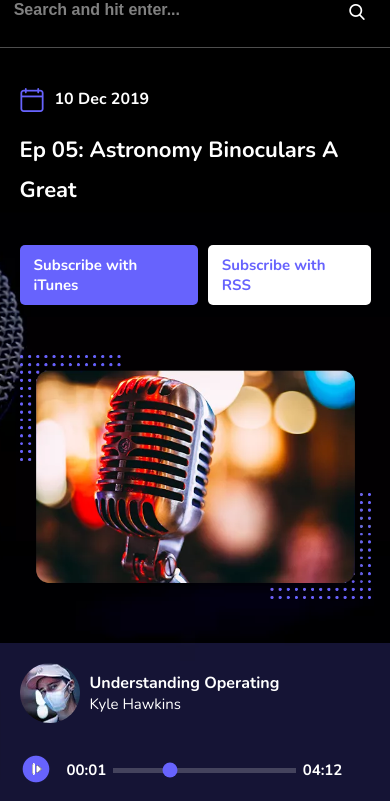
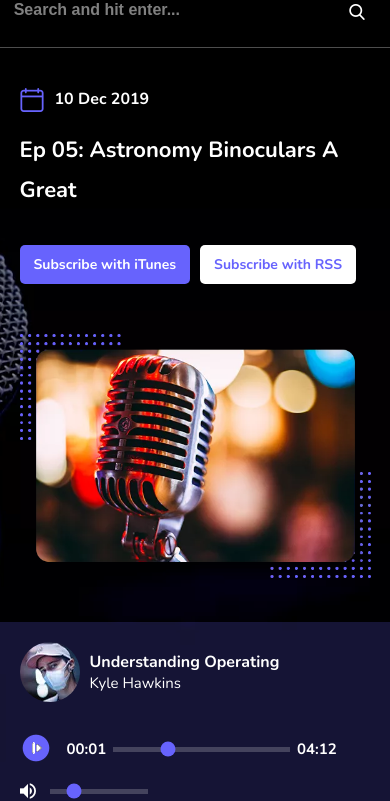
Before and after one commit to irfanWmansuri/Megapod, a plain HTML site: page index.html in a window 390 px wide. Shown: the part 73-874 px from the top of the page. Drawn offline with nearby package versions, Linux system fonts and the light colour scheme.

Commit message:
Update responsive.css

```diff
--- a/css/responsive.css
+++ b/css/responsive.css
@@ -213,7 +213,7 @@
     .container{width: 90%;}
     .bannerleft h5{font-size: 16px;}
     .bannerleft h2{font-size: 22px;}
-    .btn a{padding: 10px 14px 10px;}
+    .btn a{padding: 10px 14px 10px; font-size:14px;}
     ul.reset.action{text-align: left;}
     .episodesec ul li{width: 100%;}
     .subscribesec h4{font-size: 22px; margin-bottom: 0;}
@@ -236,7 +236,7 @@
     .donationsec p{margin-bottom: 28px;}
     .donationsec h2{margin-bottom: 10px;}
     .progressbarsec {width: 80%;}
-    input.slider1{width: 65%;}
+    input.slider1{width: 63%;}
     .podtopsec ul li a{font-size: 16px;}
     .volumesec {width: 35%;}
     .bannersec{padding: 40px 0 280px;}
```
